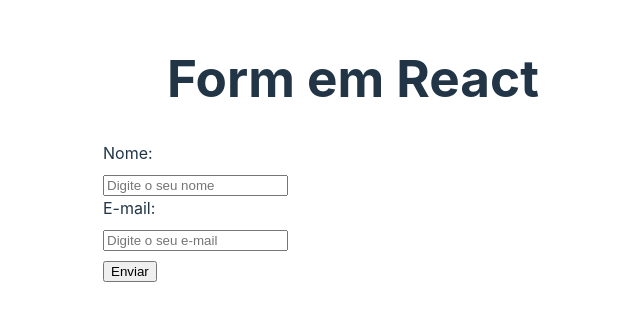
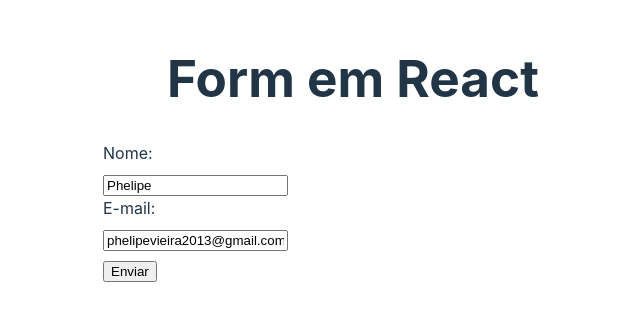
Before and after one commit to phelipeguimaraes/front-end, a React (Vite) app in the folder 3_React/5_FORM_REACT/form/: page / in a window 1280 px wide. Shown: the part 251-572 px from the top of the page, without its empty margins (287-927 px from the left). Built offline with nearby package versions, Linux system fonts and the light colour scheme.

Commit message:
Controlled inputs

```diff
--- a/3_React/5_FORM_REACT/form/src/App.jsx
+++ b/3_React/5_FORM_REACT/form/src/App.jsx
@@ -6,7 +6,7 @@ function App() {
   return (
     <>
       <h1>Form em React</h1>
-      <MyForm />
+      <MyForm userName="Phelipe" userEmail="phelipevieira2013@gmail.com" />
     </>
   )
 }
--- a/3_React/5_FORM_REACT/form/src/components/MyForm.jsx
+++ b/3_React/5_FORM_REACT/form/src/components/MyForm.jsx
@@ -2,11 +2,11 @@ import "./MyForm.css"
 
 import { useState } from "react";
 
-const MyForm = () => {
+const MyForm = ({userName, userEmail}) => {
 
     // 3 - gerenciamento de dados
-    const [name, setName] = useState()
-    const [email, setEmail] = useState()
+    const [name, setName] = useState(userName)
+    const [email, setEmail] = useState(userEmail)
 
     const handleName = (e) => {
         setName(e.target.value)
@@ -36,6 +36,8 @@ const MyForm = () => {
                  name="name"
                  placeholder="Digite o seu nome"
                  onChange={handleName}
+                 // 6- controlled input
+                 value={name}
                  />
             </div>
 
@@ -47,7 +49,10 @@ const MyForm = () => {
                  name="email"
                  placeholder="Digite o seu e-mail"
                  // 4 - Simplificando manipulação
-                 onChange={(e) => setEmail(e.target.value)}/>
+                 onChange={(e) => setEmail(e.target.value)}
+                 // 6- controlled input
+                 value={email || ''}
+                 />
             </label>
             <input type="submit" value="Enviar" />
         </form>
```
